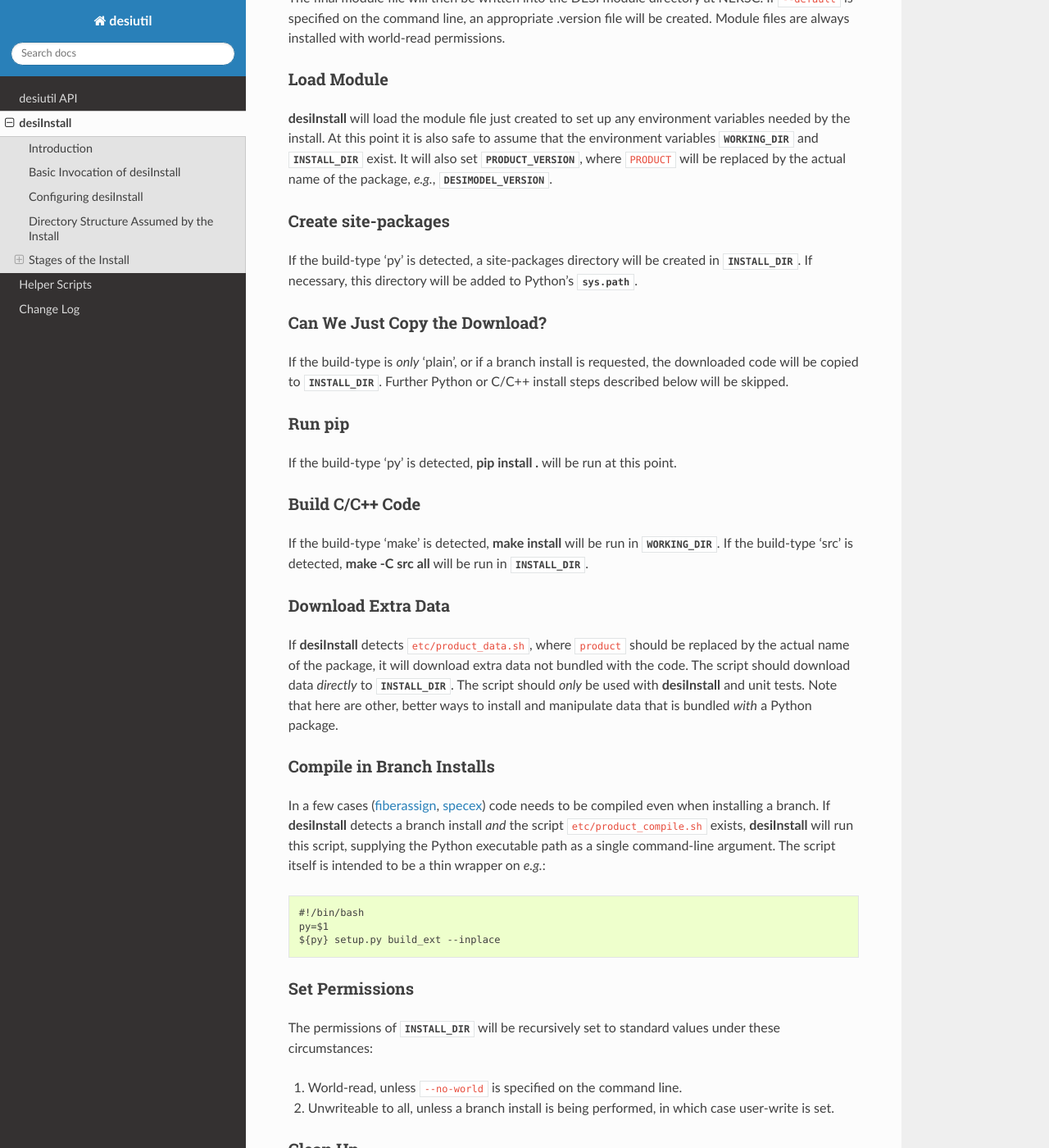
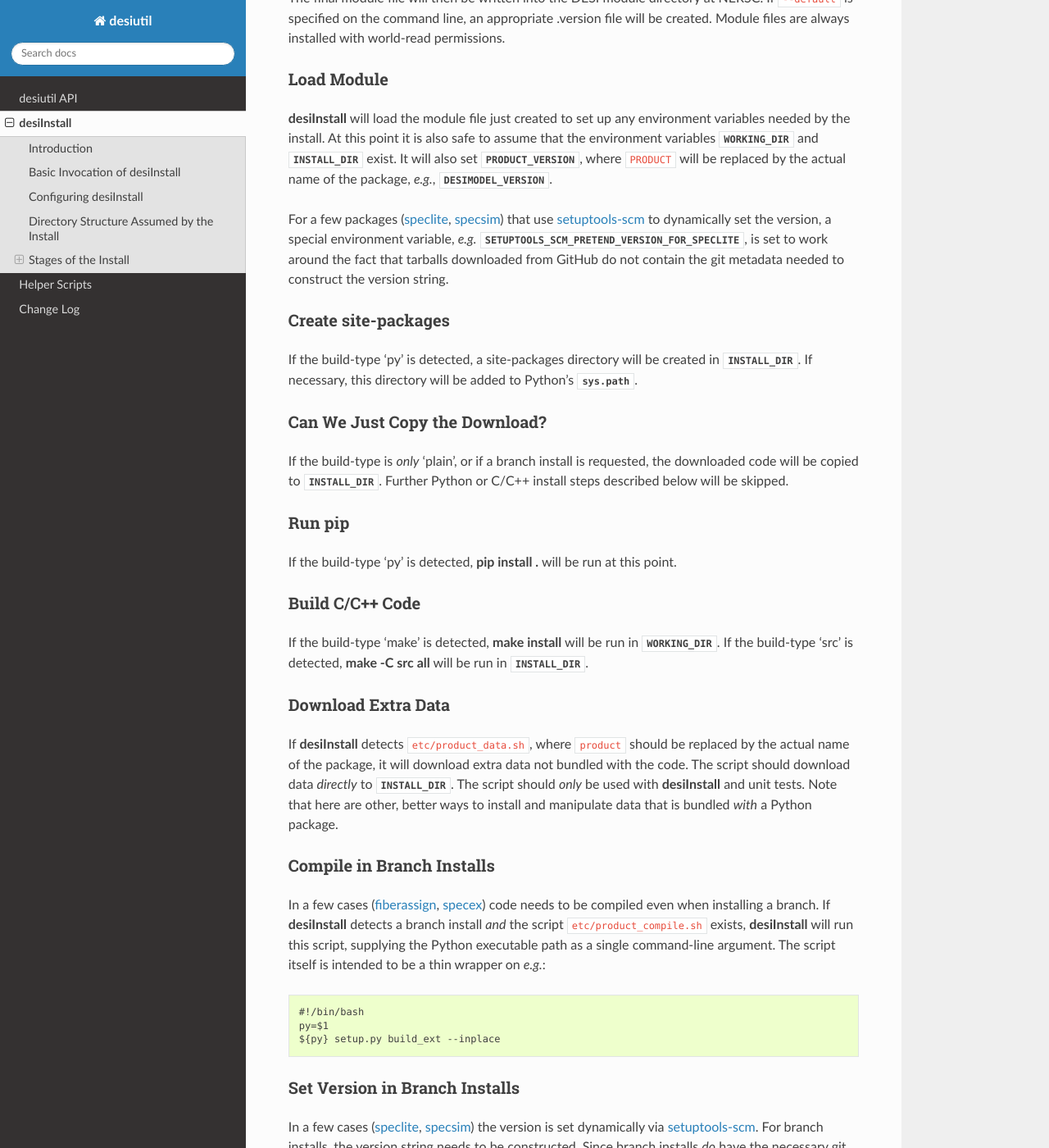
Before and after one commit to desihub/desiutil, a Sphinx documentation site: the page built from doc/desiInstall.rst, in a window 1280 px wide and 1400 px high, scrolled down 6101 px. Shown: the whole window at 82% size. Built offline with Sphinx 7.4.7 and the Read the Docs theme 3.1.0, drawn with Linux system fonts in a browser that asks for light colours; some of the changed text lies outside the part shown.

Commit message:
update high-level install docs

```diff
--- a/doc/desiInstall.rst
+++ b/doc/desiInstall.rst
@@ -287,6 +287,12 @@
 It will also set :envvar:`PRODUCT_VERSION`, where ``PRODUCT`` will be replaced
 by the actual name of the package, *e.g.*, :envvar:`DESIMODEL_VERSION`.
 
+For a few packages (speclite_, specsim_) that use setuptools-scm_ to dynamically
+set the version, a special environment variable, *e.g.*
+:envvar:`SETUPTOOLS_SCM_PRETEND_VERSION_FOR_SPECLITE`, is set to work around
+the fact that tarballs downloaded from GitHub do not contain the
+git metadata needed to construct the version string.
+
 Create site-packages
 --------------------
 
@@ -341,6 +347,18 @@
 .. _fiberassign: https://github.com/desihub/fiberassign
 .. _specex: https://github.com/desihub/specex
 
+Set Version in Branch Installs
+------------------------------
+
+In a few cases (speclite_, specsim_) the version is set dynamically via
+setuptools-scm_. For branch installs, the version string needs to be constructed.
+Since branch installs *do* have the necessary git metadata to construct the version,
+a simple script is all that is needed.
+
+.. _speclite: https://github.com/desihub/speclite
+.. _specsim: https://github.com/desihub/specsim
+.. _setuptools-scm: https://setuptools-scm.readthedocs.io/
+
 Set Permissions
 ---------------
 
```
Also changed, not shown: other parts of doc/desiInstall.rst (+1 -1 lines).
